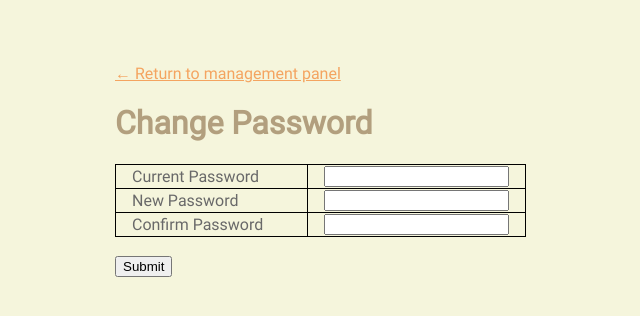
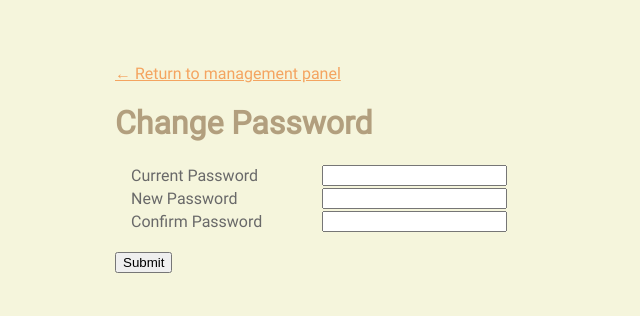
Before and after one commit to shawnduong/badger-poc, a Flask app: page /admin/change-password in a window 1280 px wide. Shown: the top 316 px of the page, without its empty margins (77-717 px from the left). Run offline with Flask 2, Linux system fonts and the light colour scheme; a user stored in the database is signed in.

Commit message:
Updated admin password and user table styling.

```diff
--- a/src/web/static/css/style.css
+++ b/src/web/static/css/style.css
@@ -46,3 +46,12 @@ th, td {
 .delete:hover {
 	cursor: pointer;
 }
+
+.invis-table, .invis-table tr th, .invis-table tr td {
+	border: 0px solid black;
+	border-collapse: collapse;
+}
+
+.table-header {
+	background-color: var(--accent-color);
+}
--- a/src/web/static/js/manage-users.js
+++ b/src/web/static/js/manage-users.js
@@ -14,7 +14,7 @@ function update()
 
 			$("#user-table-data ").empty();
 			$("#user-table-data:last-child").append(
-				"<tr>"+
+				"<tr class='table-header'>"+
 					"<th>Card ID</th>"+
 					"<th>Name</th>"+
 					"<th>Email</th>"+
--- a/src/web/templates/admin/change-password.html
+++ b/src/web/templates/admin/change-password.html
@@ -14,7 +14,7 @@
 	<div id="panel">
 		<h1>Change Password</h1>
 		<form action="/admin/change-password" method="POST">
-			<table>
+			<table class="invis-table">
 				<tr>
 					<td><label for="curr-password" style="margin-right: 2em">Current Password</label></td>
 					<td><input type="password" id="curr-password" name="curr-password"><br></td>
```
